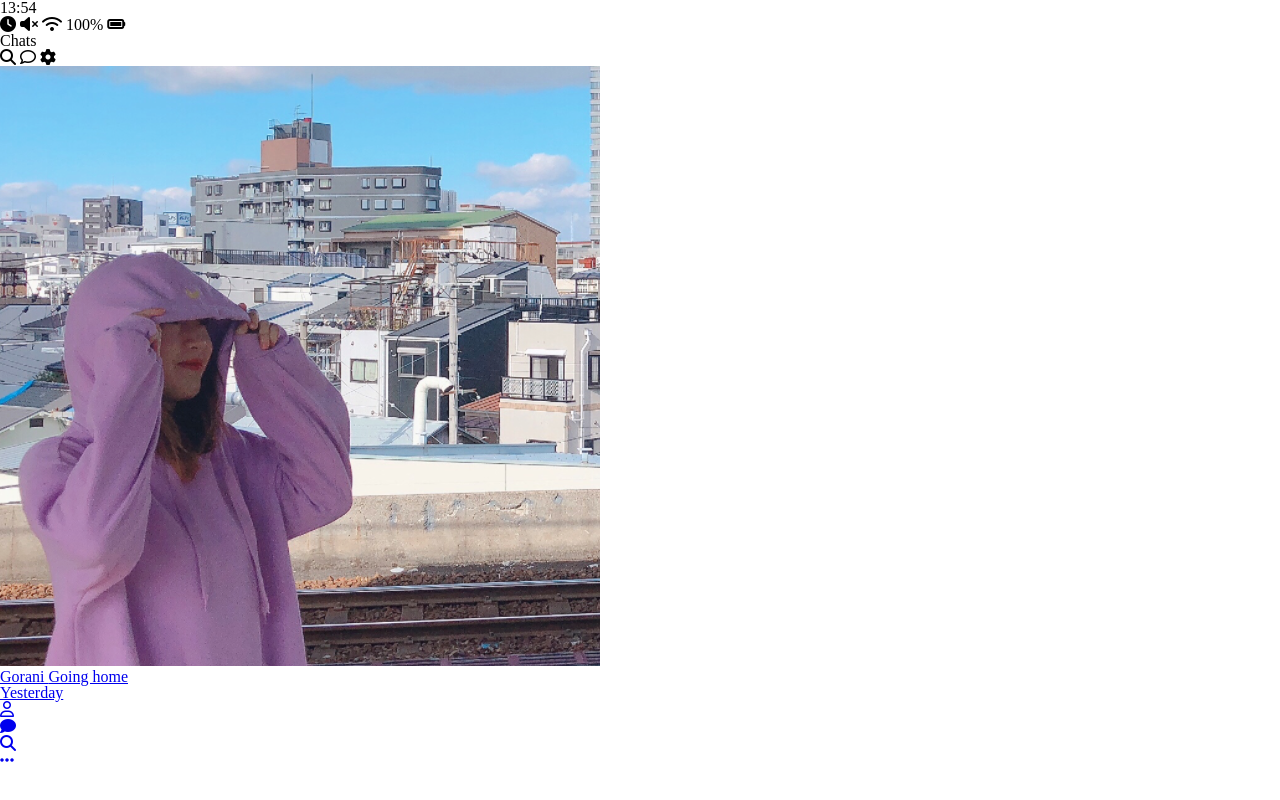
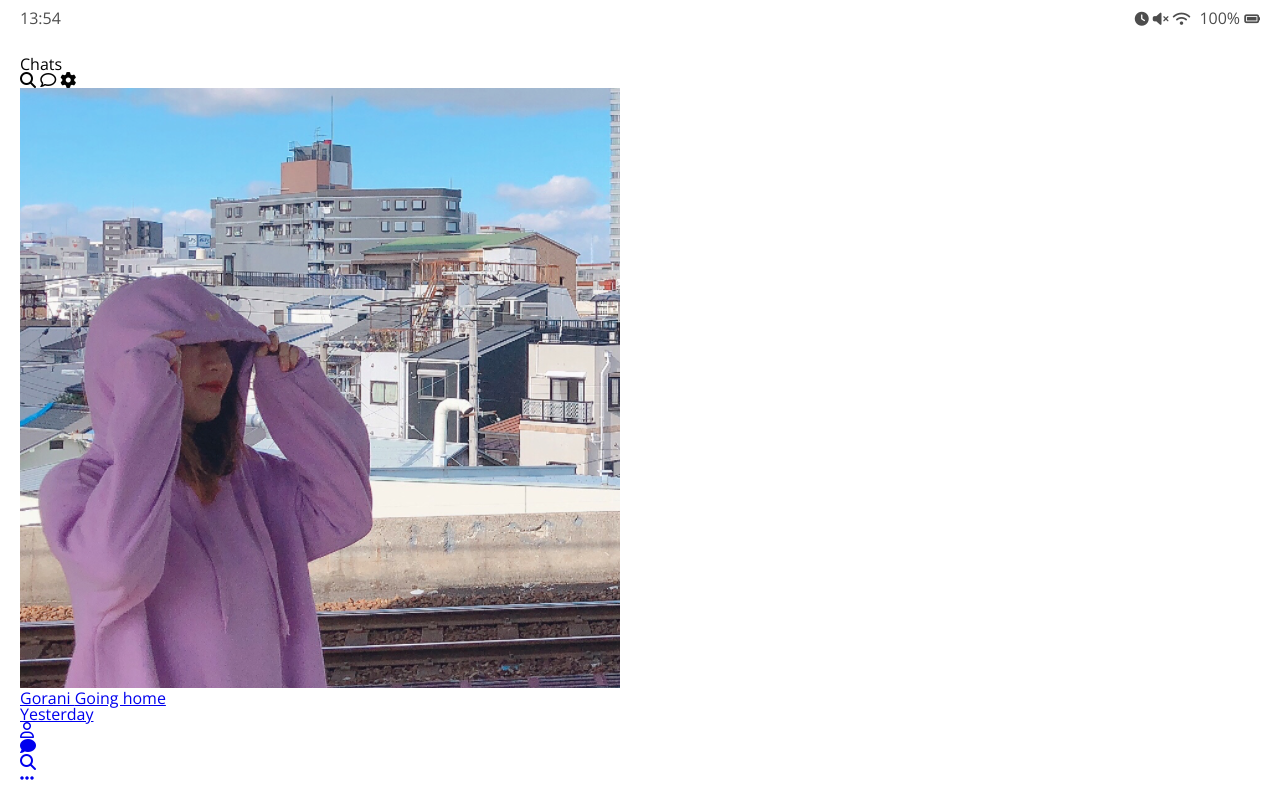
Before and after one commit to JunsikChoi/kakao-clone, a plain HTML site: page index.html in a window 1280 px wide. Drawn offline with nearby package versions, Linux system fonts and the light colour scheme.

Commit message:
design status bar

```diff
--- /dev/null
+++ b/css/status-bar.css
@@ -0,0 +1,14 @@
+.status-bar {
+  display: flex;
+  justify-content: space-between;
+  margin-bottom: 30px;
+  opacity: 0.7;
+}
+
+.status-bar i {
+  font-size: 14px;
+}
+
+.status-bar .status-bar__battery-level {
+  margin-left: 5px;
+}
--- a/css/styles.css
+++ b/css/styles.css
@@ -1 +1,9 @@
-@import "reset.css"
+@import url('https://fonts.googleapis.com/css?family=Open+Sans&display=swap');
+@import "reset.css";
+@import "status-bar.css";
+body {
+  background-color: white;
+  padding: 10px 20px;
+  color: #020202;
+  font-family: "Open Sans", -apple-system, BlinkMacSystemFont, 'Segoe UI', Roboto, Oxygen, Ubuntu, Cantarell, 'Helvetica Neue', sans-serif
+}
```
